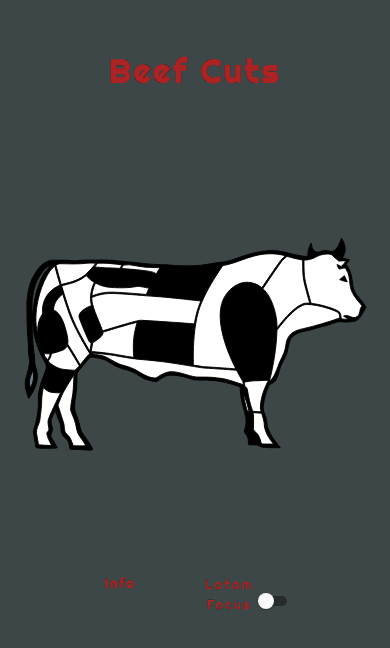
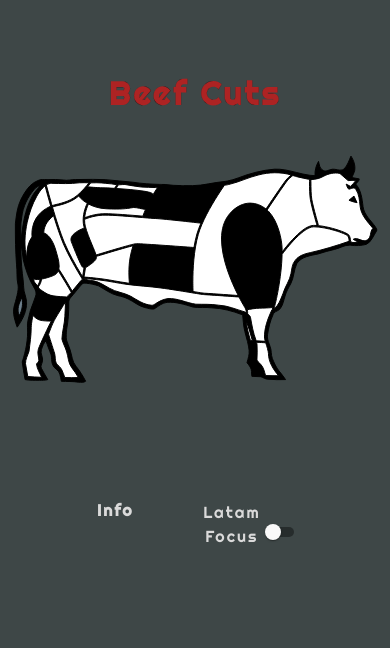
Before and after one commit to CJ-arg/CowProject, a React (Create React App) app: page / in a window 390 px wide. Shown: the top 648 px of the page. Built offline with nearby package versions, Linux system fonts and the light colour scheme; a web font is replaced by a local one.

Commit message:
cell center

```diff
--- a/src/App.css
+++ b/src/App.css
@@ -94,16 +94,20 @@
 }
 @media screen and (max-width: 668px) {
   .container {
-    padding: 5%;
+    padding: 2%;
   }
   .cowTitle {
+    margin-top: 10%;
     font-size: 2rem;
+    color: rgba(175, 35, 35, 0.986);
+    -webkit-text-stroke: 0.1px rgb(10, 9, 9);
+  }
+   .cowDiv {
+    margin-top: -30%;
   }
   .latamMode {
     font-family: "Righteous", cursive;
-    color: rgba(175, 35, 35, 0.986);
-    -webkit-text-stroke: 0.1px rgb(10, 9, 9);
-    font-size: 13px;
+    font-size: 1rem;
     margin-top: 0;
   }
 }
```
